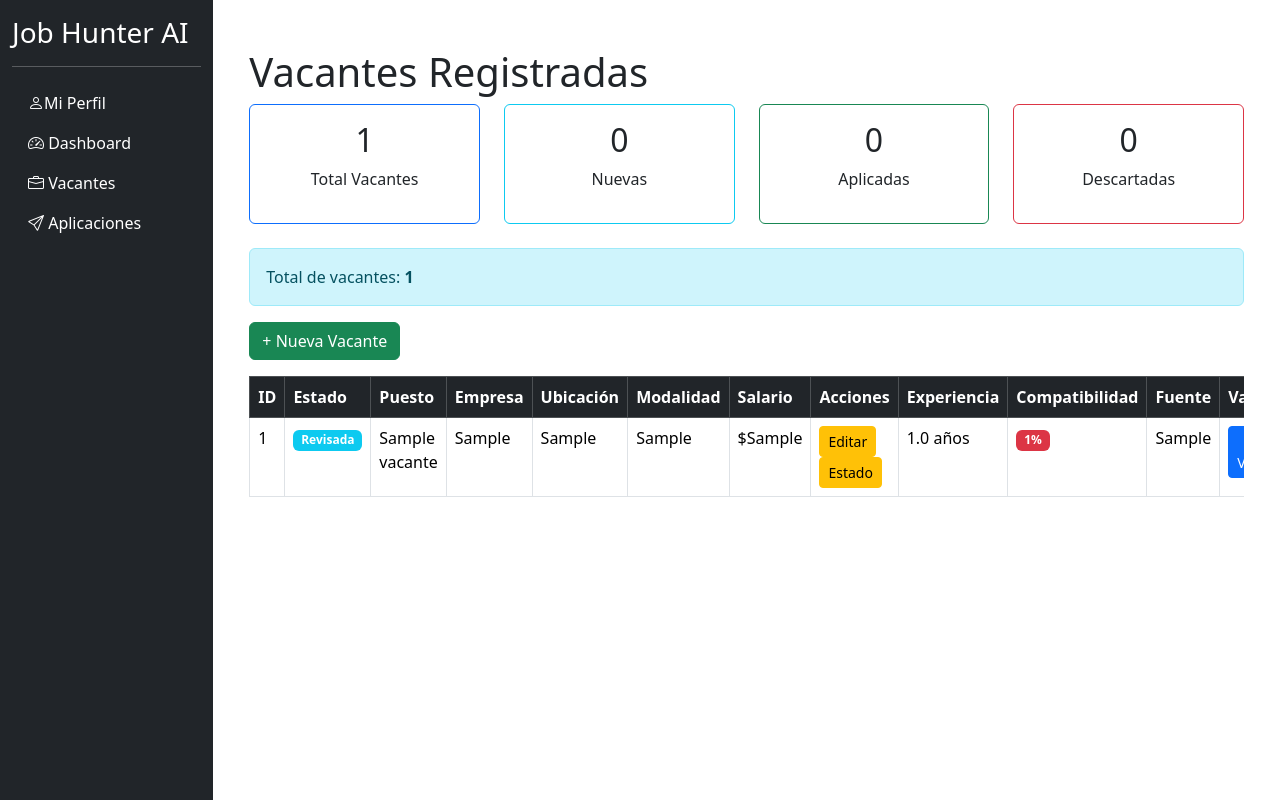
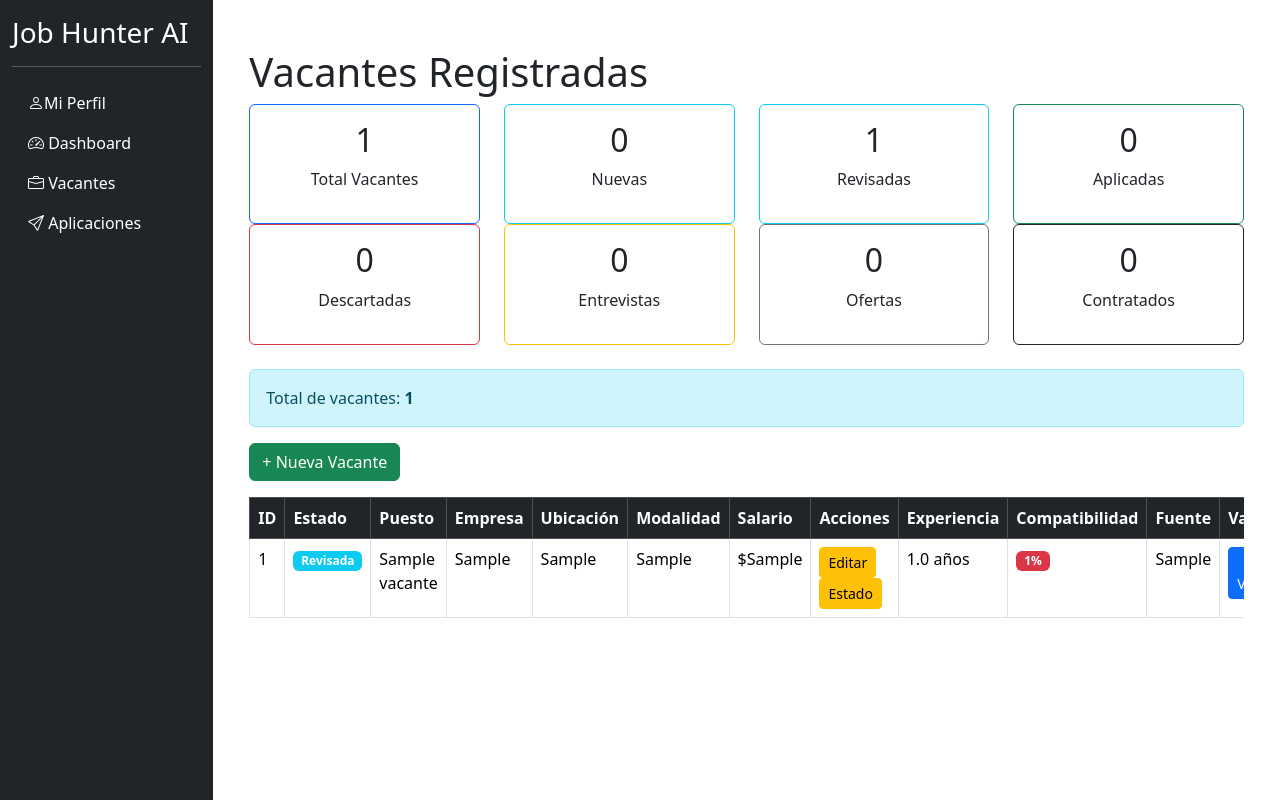
Before and after one commit to AdaraAtenea/job-hunter-ai, a PHP site: page /views/vacantes.php in a window 1280 px wide. Run offline with PHP 8.4, Linux system fonts and the light colour scheme; tables that the repository leaves empty hold one stand-in row (values such as "Sample post").

Commit message:
Mejorar de dashcoard de la contabilidad de las vacates

```diff
--- a/backend/controllers/VacantesController.php
+++ b/backend/controllers/VacantesController.php
@@ -56,10 +56,13 @@ class VacantesController
         $perfilModel = new PerfilUsuario($conexion);
         $perfil = $perfilModel->obtener();
         $compatibilidad = $vacante->calcularCompatibilidad(
-            $perfil['tecnologias'],
-            $_POST['descripcion']
-        );
-       return $vacante->guardar(
+            $perfil,
+            $_POST['descripcion'],
+            $_POST['salario'],
+            $_POST['experiencia_requerida'],
+            $_POST['modalidad']);
+
+        return $vacante->guardar(
             $_POST['titulo'],
             $_POST['empresa'],
             $_POST['ubicacion'],
--- a/backend/models/Vacante.php
+++ b/backend/models/Vacante.php
@@ -38,10 +38,14 @@ class Vacante
     }
 
     //Funcion para la compatibilidad de la vacante con el perfil del usuario
-    public function calcularCompatibilidad($tecnologiasPerfil, $descripcionVacante){
-        $perfil = explode(',', strtolower($tecnologiasPerfil));
+    public function calcularCompatibilidad($perfil, $descripcionVacante, $salarioVacante, $experienciaVacante, $modalidadVacante){
+        $compatibilidad = 0;
+        // TECNOLOGIAS (60%)
+        $tecnologias = explode(
+            ',',
+            strtolower($perfil['tecnologias']));
         $coincidencias = 0;
-        foreach($perfil as $tecnologia){
+        foreach($tecnologias as $tecnologia){
             $tecnologia = trim($tecnologia);
             if(
                 strpos(
@@ -52,12 +56,22 @@ class Vacante
                 $coincidencias++;
             }
         }
-        if(count($perfil) == 0){
-            return 0;
+        if(count($tecnologias) > 0){
+            $compatibilidad += (($coincidencias / count($tecnologias))* 60);
         }
-        return round(
-            ($coincidencias / count($perfil)) * 100
-        );
+        // SALARIO (20%)
+        if($salarioVacante >= $perfil['salario_minimo']){
+            $compatibilidad += 20;
+        }
+        // EXPERIENCIA (10%)
+        if($experienciaVacante <=  $perfil['experiencia_anios']){
+            $compatibilidad += 10;
+        }
+        // MODALIDAD (10%)
+        if( strtolower($modalidadVacante) == strtolower( $perfil['modalidad_preferida'])){
+            $compatibilidad += 10;
+        }
+        return round($compatibilidad);
     }
 
     //Para guardar las vacantes nuevas
@@ -120,12 +134,21 @@ class Vacante
 
         //Obtiene métricas del dashboard
         public function obtenerMetricas(){
-            $sql = "SELECT
-                COUNT(*) as total,
-                SUM(CASE WHEN estado_revision='Nueva' THEN 1 ELSE 0 END) as nuevas,
-                SUM(CASE WHEN estado_revision='Revisada' THEN 1 ELSE 0 END) as revisadas,
-                SUM(CASE WHEN estado_revision='Aplicada' THEN 1 ELSE 0 END) as aplicadas,
-                SUM(CASE WHEN estado_revision='Descartada' THEN 1 ELSE 0 END) as descartadas
+            $sql = "SELECT COUNT(*) as total,
+                SUM(CASE WHEN estado_revision='Nueva'
+                    THEN 1 ELSE 0 END) as nuevas,
+                SUM(CASE WHEN estado_revision='Revisada'
+                    THEN 1 ELSE 0 END) as revisadas,
+                SUM(CASE WHEN estado_revision='Aplicada'
+                    THEN 1 ELSE 0 END) as aplicadas,
+                SUM(CASE WHEN estado_revision='Entrevista'
+                    THEN 1 ELSE 0 END) as entrevistas,
+                SUM(CASE WHEN estado_revision='Oferta'
+                    THEN 1 ELSE 0 END) as ofertas,
+                SUM(CASE WHEN estado_revision='Contratado'
+                    THEN 1 ELSE 0 END) as contratados,
+                SUM(CASE WHEN estado_revision='Descartada'
+                    THEN 1 ELSE 0 END) as descartadas
                 FROM vacantes";
             $stmt = $this->conexion->prepare($sql);
             $stmt->execute();
--- a/backend/views/vacantes.php
+++ b/backend/views/vacantes.php
@@ -29,7 +29,14 @@ $metricas = $controller->obtenerMetricas();
                 </div>
             </div>
         </div>
-
+        <div class="col-md-3">
+            <div class="card text-center border-info">
+                <div class="card-body">
+                    <h2><?= $metricas['revisadas'] ?></h2>
+                    <p>Revisadas</p>
+                </div>
+            </div>
+        </div>
         <div class="col-md-3">
             <div class="card text-center border-success">
                 <div class="card-body">
@@ -38,7 +45,6 @@ $metricas = $controller->obtenerMetricas();
                 </div>
             </div>
         </div>
-
         <div class="col-md-3">
             <div class="card text-center border-danger">
                 <div class="card-body">
@@ -47,9 +53,31 @@ $metricas = $controller->obtenerMetricas();
                 </div>
             </div>
         </div>
-
+        <div class="col-md-3">
+            <div class="card text-center border-warning">
+                <div class="card-body">
+                    <h2><?= $metricas['entrevistas'] ?></h2>
+                    <p>Entrevistas</p>
                 </div>
-
+            </div>
+        </div>
+        <div class="col-md-3">
+            <div class="card text-center border-secondary">
+                <div class="card-body">
+                    <h2><?= $metricas['ofertas'] ?></h2>
+                    <p>Ofertas</p>
+                </div>
+            </div>
+        </div>
+        <div class="col-md-3">
+            <div class="card text-center border-dark">
+                <div class="card-body">
+                    <h2><?= $metricas['contratados'] ?></h2>
+                    <p>Contratados</p>
+                </div>
+            </div>
+        </div>
+    </div>
 
     <div class="alert alert-info">
         Total de vacantes:
@@ -90,6 +118,15 @@ $metricas = $controller->obtenerMetricas();
                         break;
                         case 'Aplicada':
                             $colorEstado = 'success';
+                        break;
+                        case 'Entrevista':
+                            $colorEstado = 'warning';
+                        break;
+                        case 'Oferta':
+                            $colorEstado = 'secondary';
+                        break;
+                        case 'Contratado':
+                            $colorEstado = 'dark';
                         break;
                         case 'Descartada':
                             $colorEstado = 'danger';
```
Also changed, not shown: backend/views/cambiar_estado.php (+9 -0 lines). Lines whose indentation alone changed are shown as unchanged.
